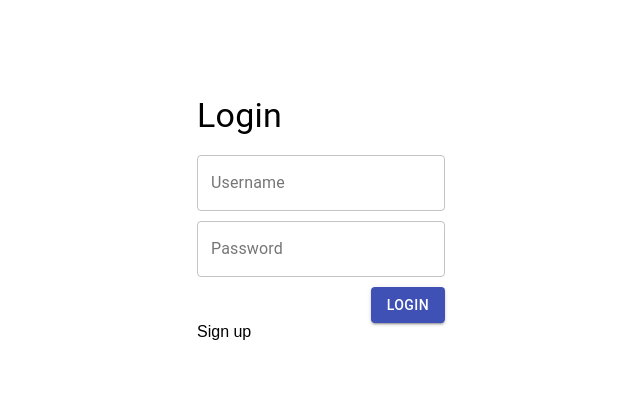
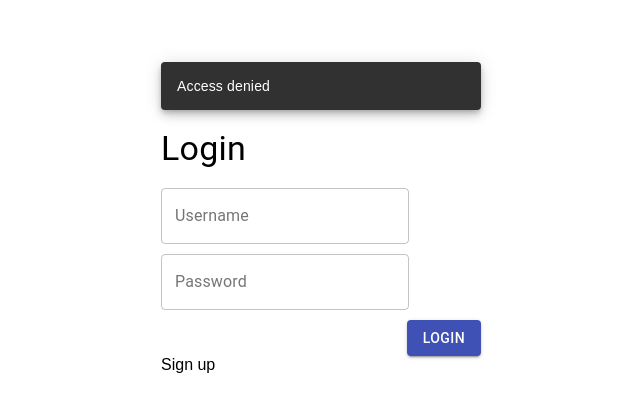
Before and after one commit to hirre/webapp-in-a-box, a React (Create React App) app: page / in a window 1280 px wide. Shown: the part 190-602 px from the top of the page, without its empty margins (319-959 px from the left). Built offline with nearby package versions, Linux system fonts and the light colour scheme.

Commit message:
SnackbarContent added.

```diff
--- a/src/components/login.js
+++ b/src/components/login.js
@@ -1,5 +1,5 @@
 import React, { useRef } from "react";
-import { Button, TextField, Typography, Box } from '@material-ui/core';
+import { Button, TextField, Typography, Box, SnackbarContent } from '@material-ui/core';
 import Api from './api/Api'
 
 function Login()
@@ -11,18 +11,32 @@ function Login()
   {
     e.preventDefault();
     var token = await Api.loginCall(unameTextfieldRef.current.value, pwdTextfieldRef.current.value);
-    console.log(token);
+
+    if (token === "")
+    {
+      // Error
+    }
+    else
+    {
+      // Route to main view
+    }
   }
 
   return (
 
+    <div>
       <Box
         display="flex"
         justifyContent="center"
         alignItems="center"
         minHeight="100vh"
       >
+
         <form noValidate autoComplete="on">
+
+        <SnackbarContent message="Access denied" hidden={true} />
+        <br/>
+
           <Typography variant="h4" component="h2" direction="center">
             Login
               </Typography>
@@ -60,9 +74,28 @@ function Login()
             <Button variant="contained" color="primary" onClick={handleLogin}>Login</Button>
           </div>
           <div>Sign up</div>
+
         </form>
+
       </Box>
+
+
+    </div>
+
   );
+
+  function handleOpen()
+  {
+    return true;
+
+  }
+
+  function handleClose()
+  {
+    return false;
+
+  }
+
 }
 
 export default Login;
```
Lines whose indentation alone changed are shown as unchanged.
